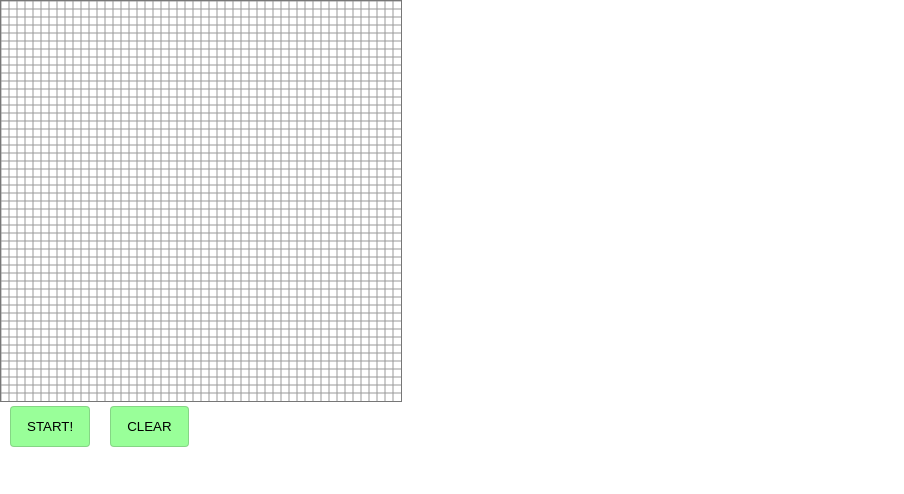
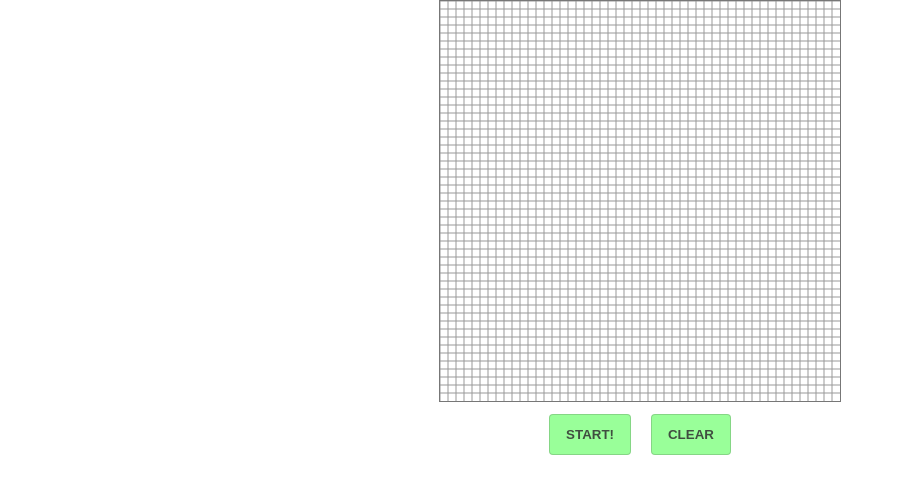
Before and after one commit to pablogarin/astar_nodejs, a React (Create React App) app: page / in a window 1280 px wide. Shown: the top 494 px of the page, without its empty margins (0-904 px from the left). Built offline with nearby package versions, Linux system fonts and the light colour scheme.

Commit message:
Fix: fixed styling and positioning

```diff
--- a/src/App.js
+++ b/src/App.js
@@ -2,6 +2,7 @@ import React, { useRef, useEffect, useState } from 'react';
 import Node from './classes/Node';
 import Heap from './classes/Heap';
 import Button from './styled/Button'
+import ButtonContainer from './styled/ButtonContainer'
 
 const colors = {
   WHITE: '#fff',
@@ -148,14 +149,16 @@ function App() {
 
   const selectNode = (e, override=false) => {
     if (isRunning) return;
-    const { pageX, pageY } = e;
-    if (pageX < 0 || pageX >= width || pageY < 0 || pageY >= width) {
+    const { pageX, pageY, target } = e;
+    const x = pageX - target.offsetLeft;
+    const y = pageY - target.offsetTop;
+    if (x < 0 || x >= width || y < 0 || y >= width) {
       setStartSelecting(false);
     }
     if (startSelecting || override) {
       const nodeSize = Math.floor(width/size);
-      const col = Math.floor(pageX/nodeSize);
-      const row = Math.floor(pageY/nodeSize);
+      const col = Math.floor(x/nodeSize);
+      const row = Math.floor(y/nodeSize);
       if (!matrix || !matrix[row] || !matrix[row][col]) return;
       const node = matrix[row][col];
       if (node) {
@@ -230,8 +233,10 @@ function App() {
           onClick={(e) => { selectNode(e, true) }}
         />
       </div>
-      <Button onClick={pathFinder} disabled={isRunning}>Start!</Button>
-      <Button onClick={clearNodes} disabled={isRunning}>Clear</Button>
+      <ButtonContainer>
+        <Button onClick={pathFinder} disabled={isRunning}>Start!</Button>
+        <Button onClick={clearNodes} disabled={isRunning}>Clear</Button>
+      </ButtonContainer>
     </div>
   );
 }
--- a/src/index.css
+++ b/src/index.css
@@ -13,6 +13,8 @@ code {
 }
 
 canvas {
+  display: block;
+  margin: 0 auto;
   width: 400px;
   height: 400px;
   border: 1px solid #333a;
--- a/src/styled/Button.js
+++ b/src/styled/Button.js
@@ -8,8 +8,10 @@ const Button = styled.button`
   border: 1px solid #3333;
   margin: 0 10px;
   position: relative;
-  transition: box-shadow .3s ease;
+  transition: box-shadow .1s ease;
   cursor: pointer;
+  font-weight: bold;
+  color: ${props => props.textColor ? props.textColor : '#333d'};
   &:active, &:focus {
     outline: none;
   }
--- /dev/null
+++ b/src/styled/ButtonContainer.js
@@ -0,0 +1,10 @@
+import styled from 'styled-components';
+
+const ButtonContainer = styled.div`
+  display: flex;
+  flex-direction: row;
+  justify-content: center;
+  margin-top: 12px;
+`
+
+export default ButtonContainer;
```
